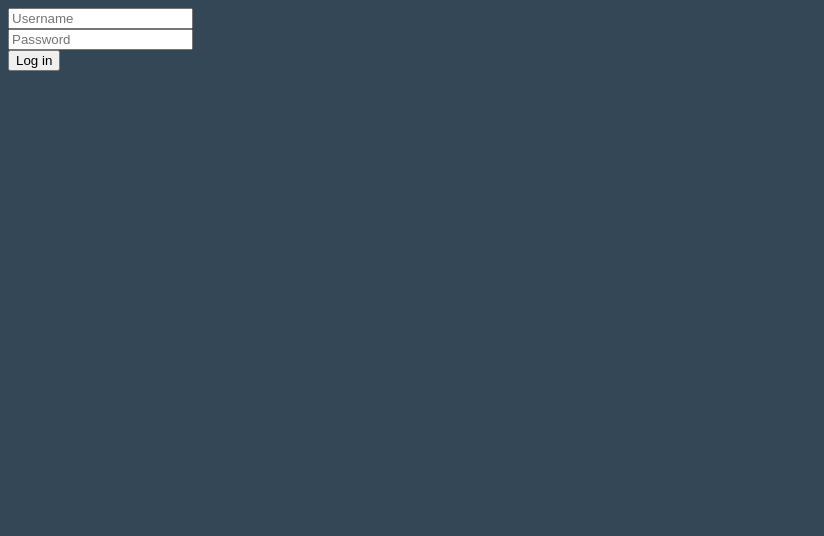
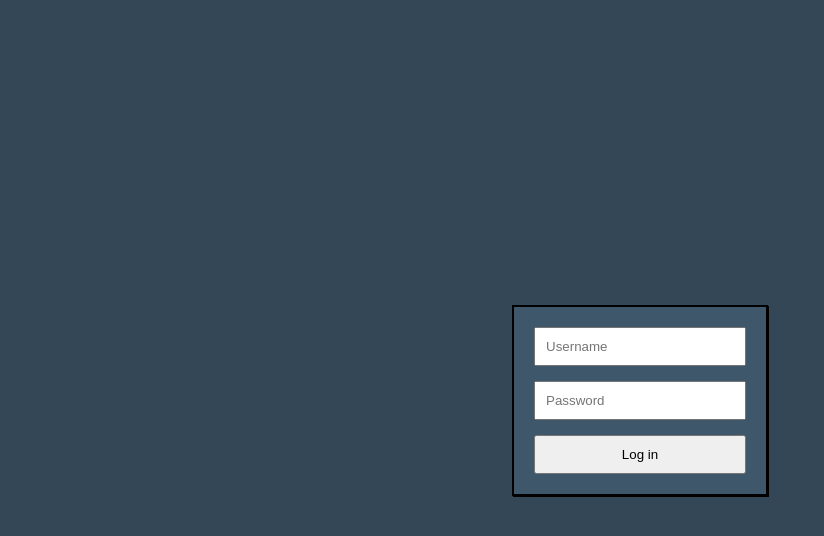
Before and after one commit to lockedsouls/auth-demo, a website: page views/index.html in a window 1280 px wide. Shown: the whole page, without its empty margins (0-824 px from the left). Drawn offline with Linux system fonts and the light colour scheme.

Commit message:
Add style to login inputs

```diff
--- a/views/index.html
+++ b/views/index.html
@@ -4,12 +4,17 @@
     <meta charset="UTF-8">
     <meta http-equiv="X-UA-Compatible" content="IE=edge">
     <meta name="viewport" content="width=device-width, initial-scale=1.0">
+    <link rel="stylesheet" href="./style.css">
     <script type="text/javascript" src="./index.js" defer></script>
     <title>Document</title>
 </head>
 <body style="background-color: #334756">
-    <input placeholder="Username"><br>
-    <input placeholder="Password" type="password"><br>
-    <button onclick="foo()">Log in</button>
+    <div id="container">
+        <div id="container-inputs">
+            <input placeholder="Username">
+            <input placeholder="Password" type="password">
+            <button onclick="foo()">Log in</button>
+        </div>
+    </div>
 </body>
 </html>
--- /dev/null
+++ b/views/style.css
@@ -0,0 +1,39 @@
+html, body{
+    margin: 0;
+    padding: 0;
+}
+*{
+    box-sizing: border-box;
+}
+
+#container{
+    display: flex;
+    flex-direction: column;
+    width: 100vw;
+    height: 100vh;
+    justify-content: center;
+    align-items: center;
+}
+
+#container-inputs{
+    display: flex;
+    flex-direction: column;
+    width: 20vw;
+    border: 2px solid black;
+    padding: 20px;
+    box-shadow: 1px 1px;
+    background-color: #3e576a;
+}
+
+#container-inputs > input{
+    transition: background-color 0.2s;
+    margin-bottom: 15px;
+    padding: 10px;
+}
+#container-inputs > input:focus{
+    background-color: rgb(233, 233, 233);
+}
+
+#container-inputs > button{
+    padding: 10px;
+}
```
